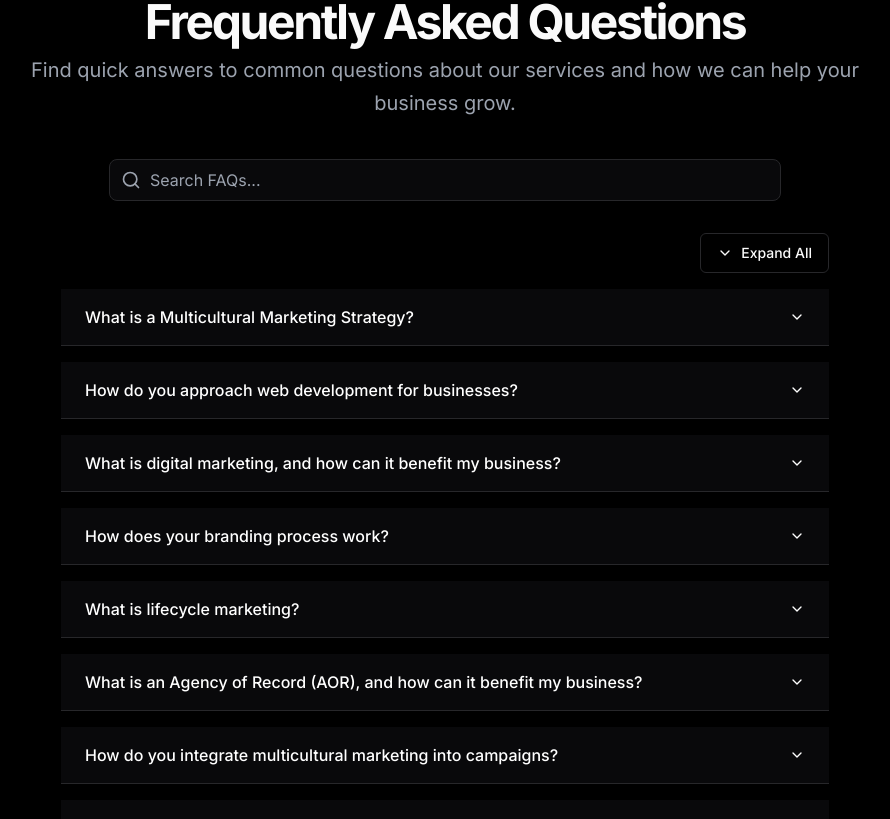
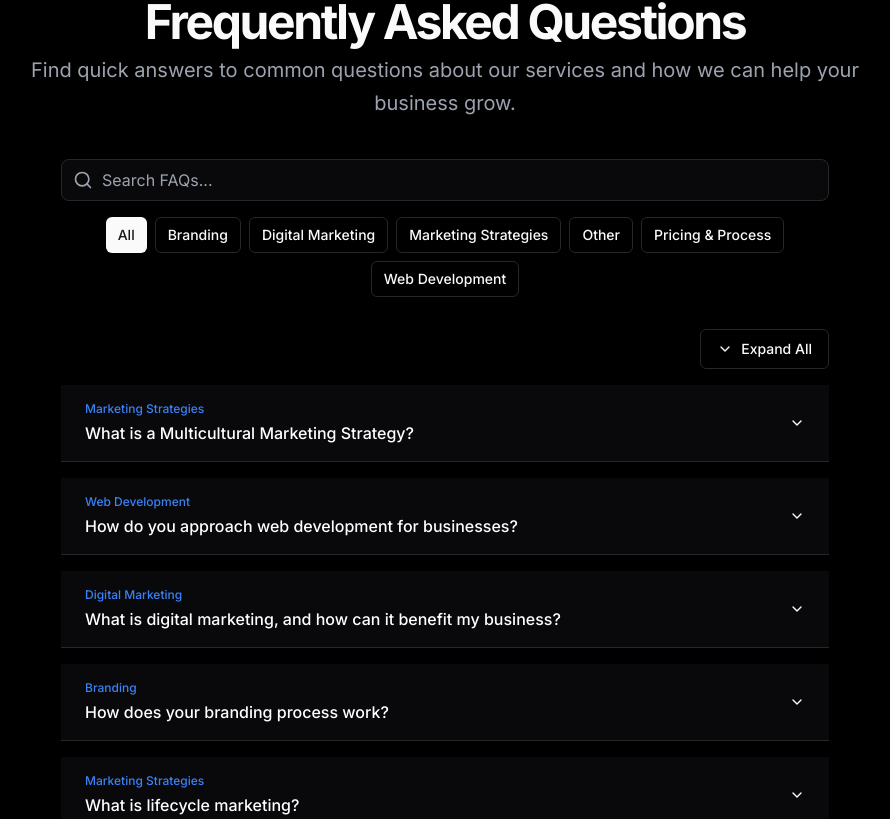
Before and after one commit to itsjmendez/allwedoisweb, a Next.js app: page / in a window 1280 px wide. Shown: the part 3900-4719 px from the top of the page, without its empty margins (195-1085 px from the left). Built offline with nearby package versions, Linux system fonts and the light colour scheme.

Commit message:
feat: add FAQ categories

```diff
--- a/components/faq/faq.tsx
+++ b/components/faq/faq.tsx
@@ -18,11 +18,7 @@ import { Button } from '../ui/button';
 interface FAQItem {
   question: string;
   answer: string;
-}
-
-interface FAQItem {
-  question: string;
-  answer: string;
+  category: string;
 }
 
 const faqData: FAQItem[] = [
@@ -30,115 +26,143 @@ const faqData: FAQItem[] = [
     question: 'What is a Multicultural Marketing Strategy?',
     answer:
       'Multicultural marketing focuses on tailoring messages to diverse audiences by considering their cultural backgrounds, values, and preferences. We help brands connect with various demographic groups through culturally relevant campaigns.',
+    category: 'Marketing Strategies',
   },
   {
     question: 'How do you approach web development for businesses?',
     answer:
       'We build scalable, responsive websites tailored to your business needs. Our approach includes user experience (UX) design, front-end and back-end development, and performance optimization to ensure your site is fast, secure, and visually appealing.',
+    category: 'Web Development',
   },
   {
     question: 'What is digital marketing, and how can it benefit my business?',
     answer:
       'Digital marketing involves promoting your business online through strategies such as SEO, social media marketing, email campaigns, and paid ads. It helps increase brand visibility, attract potential customers, and boost sales.',
+    category: 'Digital Marketing',
   },
   {
     question: 'How does your branding process work?',
     answer:
       'Our branding process starts with understanding your business, target audience, and goals. We then create a unique brand identity, including logos, color schemes, and messaging that resonates with your customers and sets you apart from competitors.',
+    category: 'Branding',
   },
   {
     question: 'What is lifecycle marketing?',
     answer:
       'Lifecycle marketing focuses on engaging customers at every stage of their journey—from awareness to purchase and beyond. We help businesses create strategies to nurture leads, convert them into customers, and retain them long-term.',
+    category: 'Marketing Strategies',
   },
   {
     question:
       'What is an Agency of Record (AOR), and how can it benefit my business?',
     answer:
       'An Agency of Record (AOR) is a long-term partnership where we manage all aspects of your marketing, from strategy to execution. This ensures consistency in your brand’s message and allows for more efficient and integrated marketing efforts.',
+    category: 'Marketing Strategies',
   },
   {
     question: 'How do you integrate multicultural marketing into campaigns?',
     answer:
       'We incorporate cultural insights, language, and authentic storytelling to ensure your message resonates with diverse audiences. Our team understands various cultures and adapts campaigns to engage effectively with specific communities.',
+    category: 'Marketing Strategies',
   },
   {
     question: 'Can you help with both branding and rebranding?',
     answer:
       'Yes, we assist with both creating new brands and revitalizing existing ones. Our team evaluates your brand’s current standing, identifies areas for improvement, and implements strategies that align with your vision and audience.',
+    category: 'Branding',
   },
   {
     question:
       'What industries do you specialize in for web development and marketing?',
     answer:
-      'We work across multiple industries, including e-commerce, technology, healthcare, and more. Our solutions are tailored to meet the specific needs of your industry while ensuring a seamless user experience and impactful marketing strategies.',
+      'We work across a wide range of industries, tailoring our solutions to meet the unique needs of each. Our expertise allows us to adapt to any sector, ensuring seamless user experiences and impactful marketing strategies that align with your business goals.',
+    category: 'Web Development',
   },
   {
     question: 'Do you offer ongoing support after launching a website?',
     answer:
       'Yes, we offer post-launch support, including website maintenance, security updates, performance monitoring, and enhancements. Our goal is to ensure your website continues to operate smoothly and meets your business objectives.',
+    category: 'Web Development',
   },
   {
     question: 'What platforms do you specialize in for digital marketing?',
     answer:
       'We specialize in various platforms, including Google Ads, Facebook, Instagram, LinkedIn, TikTok, and email marketing tools like Mailchimp. We tailor our approach based on where your target audience is most active.',
+    category: 'Digital Marketing',
   },
   {
     question: 'How do you measure the success of digital marketing campaigns?',
     answer:
       'We use key performance indicators (KPIs) such as website traffic, conversion rates, return on investment (ROI), and engagement metrics. We provide regular reports to track progress and adjust strategies as needed.',
+    category: 'Digital Marketing',
   },
   {
     question: 'Can you help with both online and offline branding?',
     answer:
       'Absolutely. We create cohesive branding strategies that work across digital and physical spaces, ensuring your brand’s presence is strong both online and offline.',
+    category: 'Branding',
   },
   {
     question: 'What tools and technologies do you use for web development?',
     answer:
       'We utilize a range of website design technologies tailored to your project requirements. Our preferred tools include Framer and Webflow, known for their advanced capabilities. For more complex projects, we also employ React.js frameworks and other cutting-edge technologies to deliver high-performance, scalable solutions.',
+    category: 'Web Development',
   },
-
   {
     question: 'How do you determine pricing for your services?',
     answer:
       'We determine pricing based on a thorough analysis of your project’s scope, complexity, and specific requirements. After assessing your needs, we provide a detailed estimate. Once you approve the value and scope, we proceed with the project.',
+    category: 'Pricing & Process',
   },
   {
     question:
       'What is the process for starting a new project with your agency?',
     answer:
       'Our process begins with a detailed analysis of your project to understand your objectives and requirements. We then create a customized estimate based on this analysis. Once you are satisfied with the proposed value and scope, we will initiate the project and work closely with you to achieve your goals.',
+    category: 'Pricing & Process',
   },
   {
     question: 'Are there any additional costs I should be aware of?',
     answer:
       'Our estimates cover the agreed-upon scope of work. However, if additional requirements or changes arise during the project, we will discuss any potential adjustments to the cost with you before proceeding. Transparency is key to ensuring you are fully informed throughout the process.',
+    category: 'Pricing & Process',
   },
   {
     question: 'Do you offer payment plans or financing options?',
     answer:
       'We offer flexible payment plans tailored to the needs of your project. Payment terms are outlined in the project proposal and can be adjusted based on your preferences and budget. Please discuss your payment needs with us, and we’ll work to accommodate them.',
+    category: 'Pricing & Process',
   },
   {
     question:
       'What sets your agency apart from other digital marketing agencies?',
     answer: 'We are just too good at what we do.',
+    category: 'Other',
   },
 ];
 
-const FAQSection = () => {
+const FAQSection: React.FC = () => {
   const [searchTerm, setSearchTerm] = useState<string>('');
+  const [selectedCategory, setSelectedCategory] = useState<string>('All');
   const [expandedItems, setExpandedItems] = useState<string[]>([]);
   const [isAllExpanded, setIsAllExpanded] = useState<boolean>(false);
+
+  const categories = useMemo(() => {
+    const cats = [
+      'All',
+      ...Array.from(new Set(faqData.map((item) => item.category))),
+    ];
+    return cats.sort((a, b) => a.localeCompare(b));
+  }, []);
 
   const filteredFAQs = useMemo(() => {
     return faqData.filter(
       (faq) =>
-        faq.question.toLowerCase().includes(searchTerm.toLowerCase()) ||
-        faq.answer.toLowerCase().includes(searchTerm.toLowerCase())
+        (selectedCategory === 'All' || faq.category === selectedCategory) &&
+        (faq.question.toLowerCase().includes(searchTerm.toLowerCase()) ||
+          faq.answer.toLowerCase().includes(searchTerm.toLowerCase()))
     );
-  }, [searchTerm]);
+  }, [searchTerm, selectedCategory]);
 
   const toggleAccordion = (index: number) => {
     setExpandedItems((prev) =>
@@ -160,7 +184,7 @@ const FAQSection = () => {
   useEffect(() => {
     setExpandedItems([]);
     setIsAllExpanded(false);
-  }, [searchTerm]);
+  }, [searchTerm, selectedCategory]);
 
   return (
     <section className="py-16 md:py-24 lg:py-32">
@@ -180,8 +204,8 @@ const FAQSection = () => {
           </div>
         </div>
 
-        <div className="max-w-2xl mx-auto mb-8">
-          <div className="relative">
+        <div className="max-w-3xl mx-auto mb-8">
+          <div className="relative mb-4">
             <input
               type="text"
               placeholder="Search FAQs..."
@@ -193,6 +217,19 @@ const FAQSection = () => {
               className="absolute left-3 top-1/2 transform -translate-y-1/2 text-gray-400"
               size={20}
             />
+          </div>
+          <div className="flex flex-wrap justify-center gap-2 mb-4">
+            {categories.map((category) => (
+              <Button
+                key={category}
+                onClick={() => setSelectedCategory(category)}
+                variant={selectedCategory === category ? 'default' : 'outline'}
+                size="sm"
+                className="text-xs md:text-sm"
+              >
+                {category}
+              </Button>
+            ))}
           </div>
         </div>
 
@@ -232,7 +269,12 @@ const FAQSection = () => {
                   onClick={() => toggleAccordion(index)}
                   className="text-start text-sm md:text-base px-6 py-4 text-gray-900 dark:text-white dark:hover:bg-[rgb(0,87,255)]"
                 >
-                  {faq.question}
+                  <div className="flex flex-col items-start">
+                    <span className="text-xs text-blue-500 mb-1">
+                      {faq.category}
+                    </span>
+                    {faq.question}
+                  </div>
                 </AccordionTrigger>
                 <AccordionContent className="px-6 py-4 text-sm md:text-base text-gray-600 dark:text-gray-300">
                   {faq.answer}
@@ -244,15 +286,16 @@ const FAQSection = () => {
 
         {filteredFAQs.length === 0 && (
           <p className="text-center mt-8 text-gray-600 dark:text-gray-400">
-            No matching questions found. Please try a different search term.
+            No matching questions found. Please try a different search term or
+            category.
           </p>
         )}
       </div>
       <div className="mt-4 text-center">
         <Button
           asChild
-          size="lg"
-          className="mt-4 bg-[rgb(0,87,255)] text-primary hover:bg-primary/90 hover:text-primary-foreground"
+          size="sm"
+          className="shadow-[0_4px_14px_0_rgb(0,118,255,39%)] hover:shadow-[0_6px_20px_rgba(0,118,255,23%)] hover:bg-[rgba(0,118,255,0.9)] py-2 bg-[rgb(0,87,255)] rounded-md text-white font-light transition duration-200 ease-linear tracking-normal"
         >
           <a
             href="mailto:example@example.com?subject=Inquiry&body=Hi%2C%0D%0A%0D%0A%5BTell%20us%20about%20your%20vision%20here%5D%0D%0A%0D%0A%5BDetails%20that%20could%20help%20us%20understand%20more%5D%0D%0A1.%20What%27s%20your%20top%20objective%3F%0D%0A2.%20When%20do%20you%20want%20it%20completed%3F%0D%0A3.%20What%27s%20your%20estimated%20investment%20budget%3F%0D%0A%0D%0AThe%20more%20details%20you%20can%20provide%2C%20the%20better%20we%20can%20understand%20your%20needs%20and%20see%20if%20we%27re%20a%20good%20fit.%0D%0A%0D%0AThank%20you%2C%0D%0A%5BYour%20Name%5D"
@@ -260,7 +303,7 @@ const FAQSection = () => {
             rel="noopener noreferrer"
             aria-label="Get started by sending an inquiry email"
           >
-            Ask Us
+            Ask a Question
             <MessageCircleQuestion className="ml-2 h-5 w-5" />
           </a>
         </Button>
```
